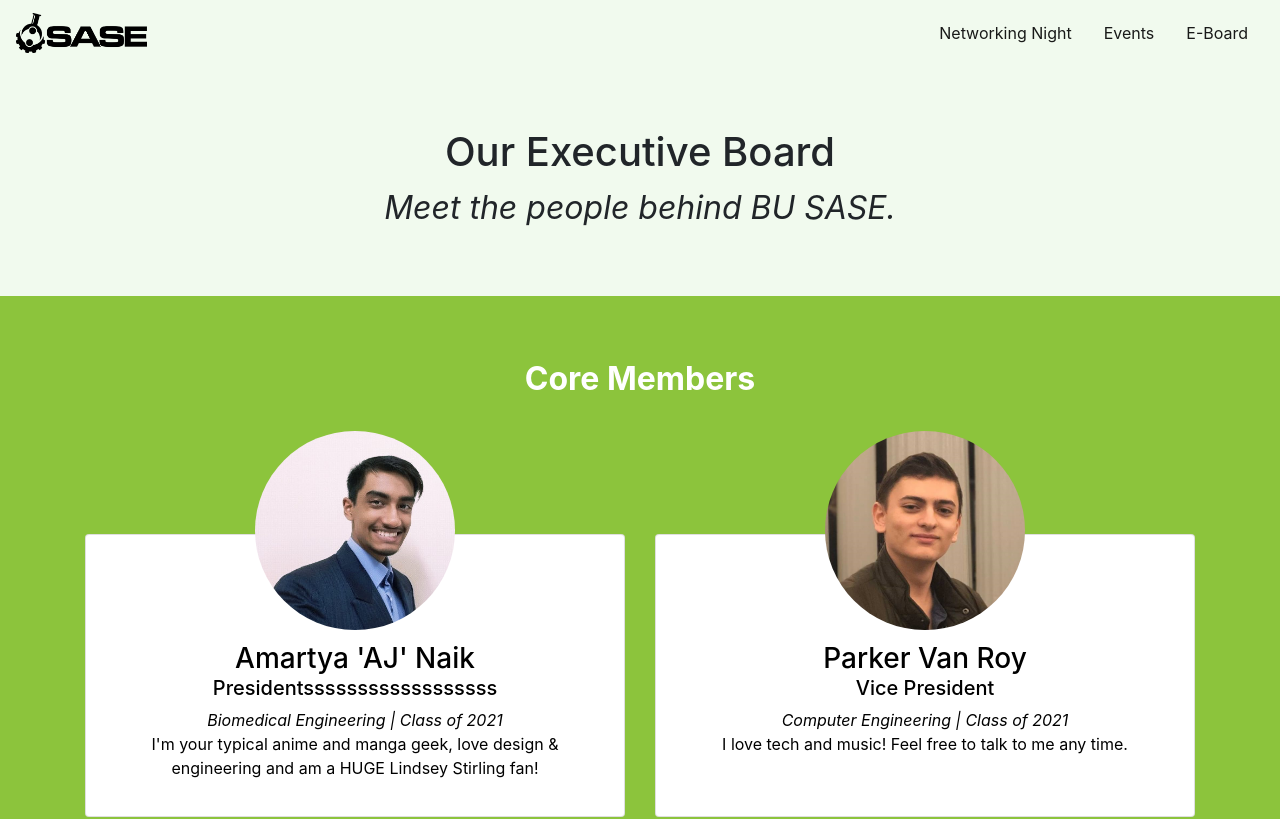
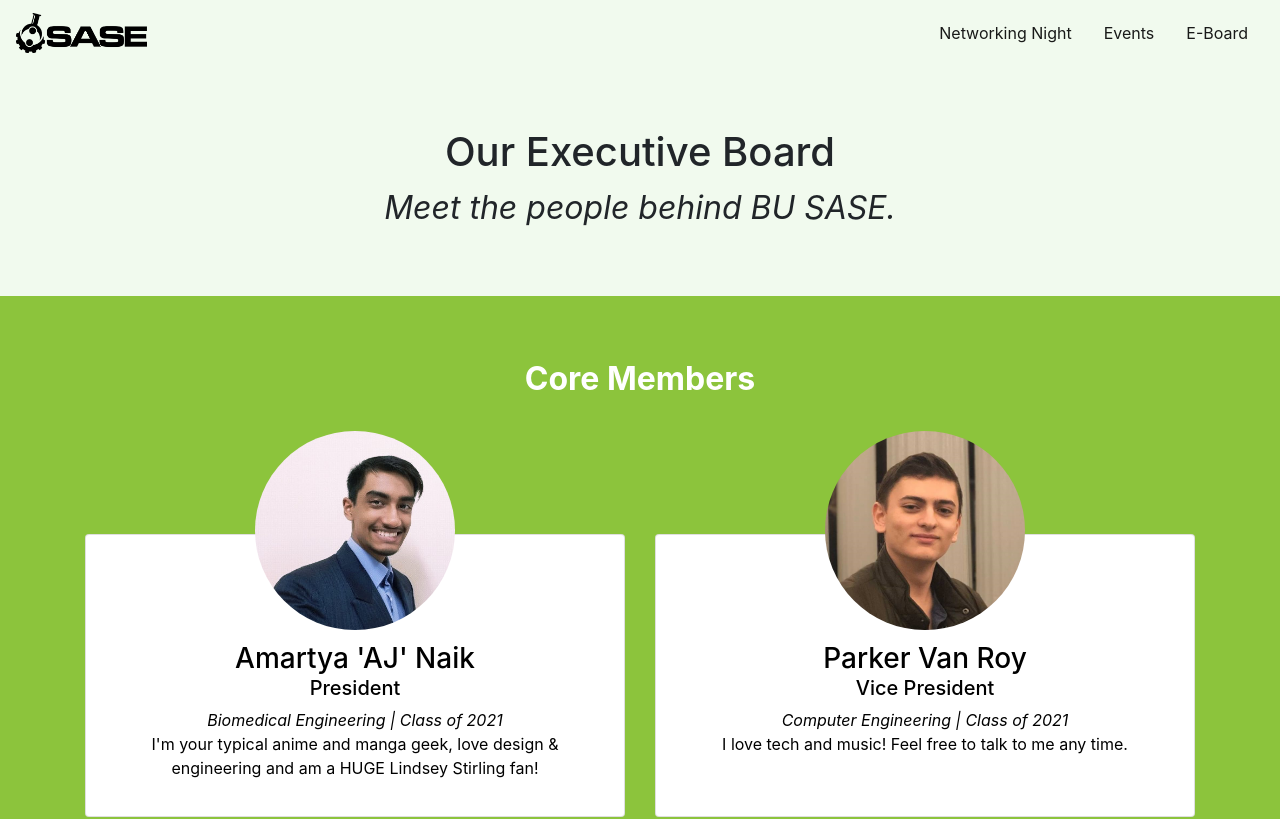
Before and after one commit to busase/busase.org, a Vue app: page /eboard in a window 1280 px wide. Shown: the top 819 px of the page. Built offline with nearby package versions, Linux system fonts and the light colour scheme.

Commit message:
new change

```diff
--- a/src/views/EBoard.vue
+++ b/src/views/EBoard.vue
@@ -14,7 +14,7 @@
             <b-card class="h-100">
               <img class="circle" src="../assets/eboard/aj.jpg" alt />
               <h3 class="center">Amartya 'AJ' Naik</h3>
-              <h5 class="center">Presidentssssssssssssssssss</h5>
+              <h5 class="center">President</h5>
               <b-card-text class="center">
                 <i>Biomedical Engineering | Class of 2021</i>
                 <p>I'm your typical anime and manga geek, love design & engineering and am a HUGE Lindsey Stirling fan!</p>
```
